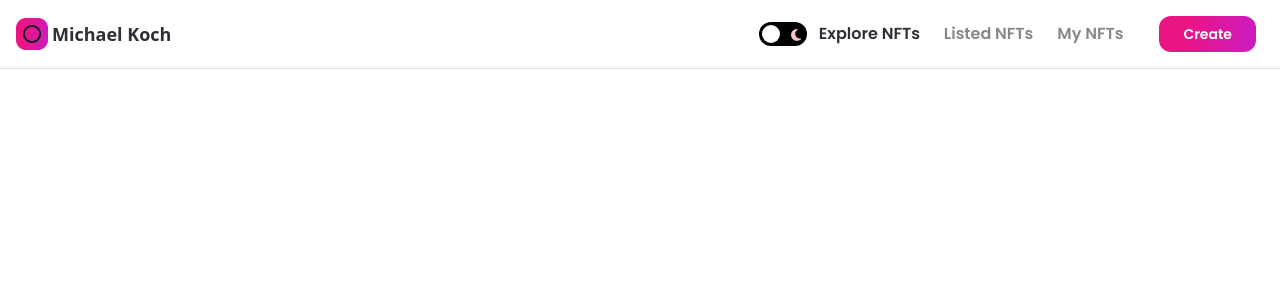
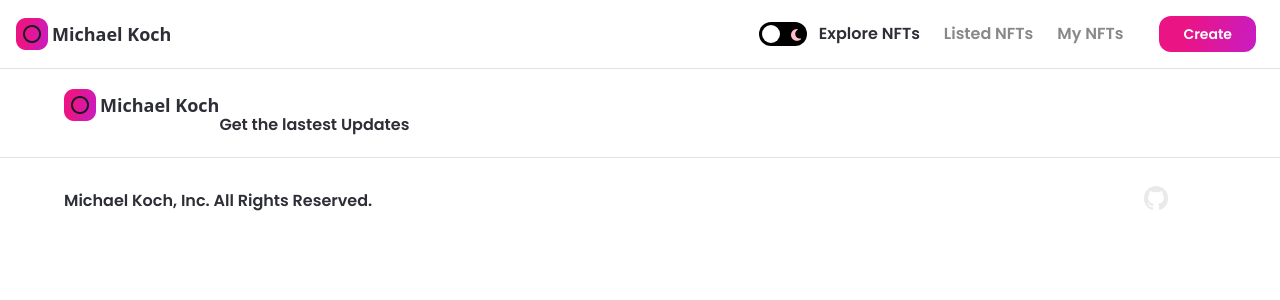
Before and after one commit to mikekochh/NFT_Marketplace, a Next.js app: page /created-nfts in a window 1280 px wide. Shown: the top 300 px of the page. Built offline with nearby package versions, Linux system fonts and the light colour scheme.

Commit message:
Adding more to footer

```diff
--- a/assets/index.js
+++ b/assets/index.js
@@ -37,6 +37,8 @@
 import headerbg from './headerbg.png';
 import loader from './loader.gif';
 import arrow from './arrow.png';
+import Xlogo from './Xlogo.png';
+import github from './github.png';
 
 export default {
   heartOutline,
@@ -78,4 +80,6 @@
   headerbg,
   loader,
   arrow,
+  Xlogo,
+  github,
 };
--- a/components/Footer.jsx
+++ b/components/Footer.jsx
@@ -1,7 +1,38 @@
-import React from 'react';
+import Image from 'next/image';
+import { useTheme } from 'next-themes';
 
-const Footer = () => (
-  <div>Footer</div>
-);
+import images from '../assets';
+import { Button } from '.';
+
+const Footer = () => {
+  const { theme } = useTheme();
+
+  return (
+    <footer className="flexCenter flex-col border-t dark:border-nft-black-1 border-nft-gray-1 sm:py-8 py-16">
+      <div className="w-full minmd:w-4/5 flex flex-row md:flex-col sm:px-4 px-16">
+        <div className="flexStart flex-1 flex-xol">
+          <div className="flexCenter cursor-pointer">
+            <Image src={images.logo02} objectFit="contain" width={32} height={32} alt="logo" />
+            <p className="dark:text-white text-nft-black-1 font-semibold text-lg ml-1">Michael Koch</p>
+          </div>
+          <p className="font-poppins dark:text-white text-nft-black-1 font-semibold text-base mt-6">Get the lastest Updates</p>
+        </div>
+      </div>
+
+      <div className="flexCenter w-full mt-5 border-t dark:border-nft-black-1 border-nft-gray-1 sm:px-4 px-16">
+        <div className="flexBetween flex-row w-full minmd:w-4/5 sm:flex-col mt-7">
+          <p className="font-poppins dark:text-white text-nft-black-1 font-semibold text-base">Michael Koch, Inc. All Rights Reserved.</p>
+          <div className="flex flex-row sm:mt-4">
+            {[images.Xlogo, images.github, images.discord].map((image, index) => (
+              <div className="mx-2 cursor-pointer" key={index}>
+                <Image src={image} objectFit="contain" width={24} height={24} />
+              </div>
+            ))}
+          </div>
+        </div>
+      </div>
+    </footer>
+  );
+};
 
 export default Footer;
```
Also changed, not shown: assets/Xlogo.png (added), assets/github.png (added).
